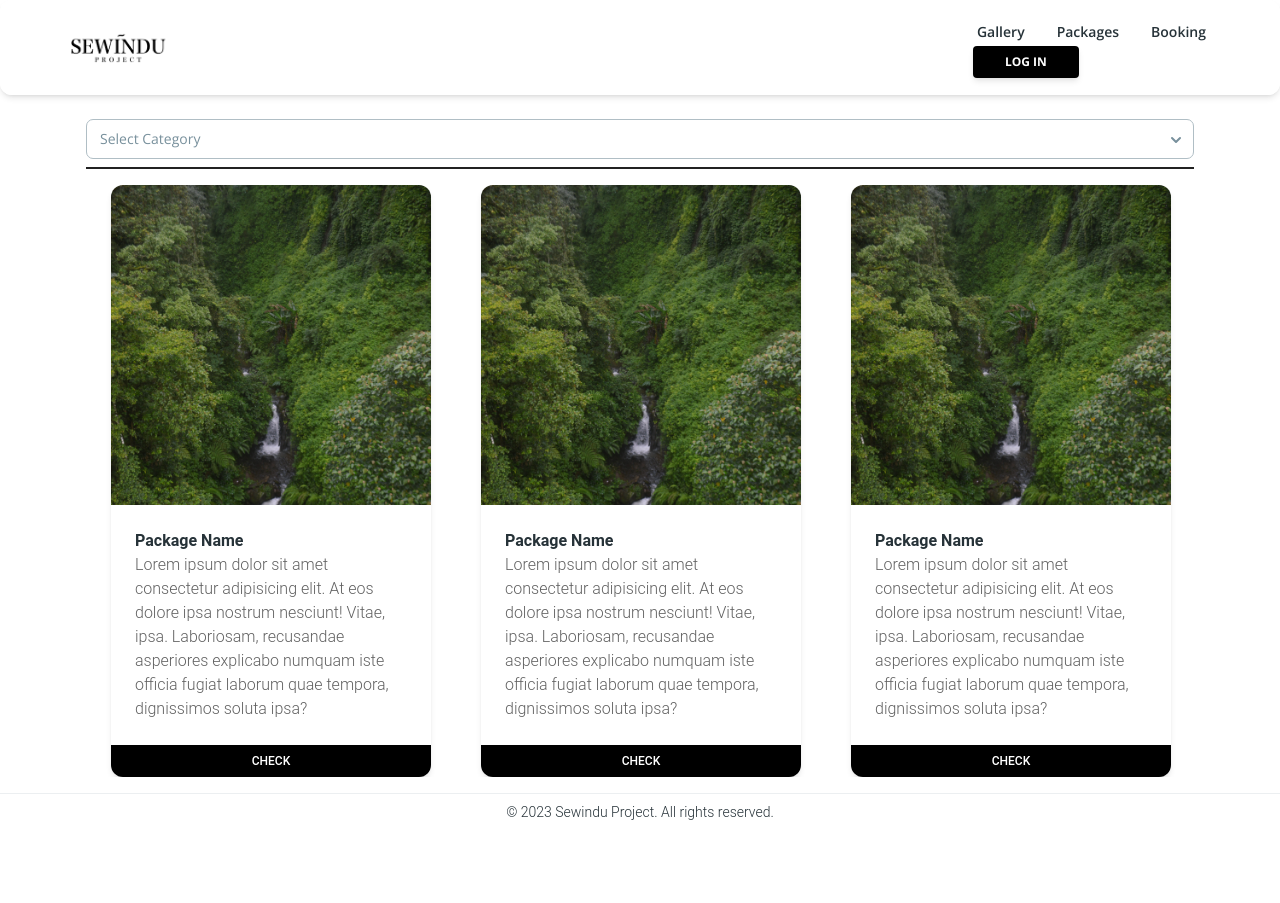
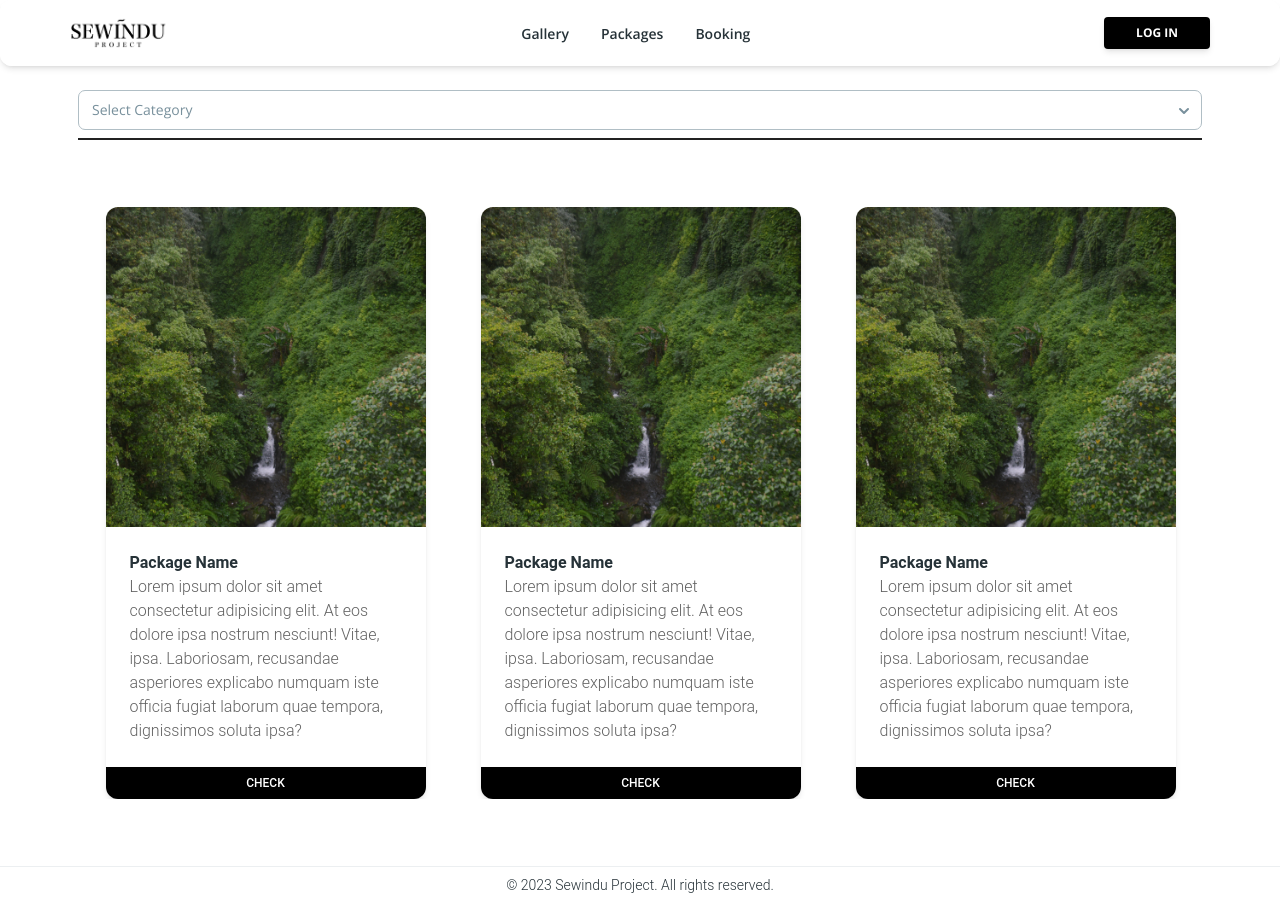
Before and after one commit to khafidf/sewinduproject.id-react-app, a React (Vite) app: page /package in a window 1280 px wide. Before the commit the page ends 830 px from the top, so only its background shows below. Built offline with nearby package versions, Linux system fonts and the light colour scheme.

Commit message:
Package padding

```diff
--- a/src/components/Nav.jsx
+++ b/src/components/Nav.jsx
@@ -73,12 +73,9 @@ export const Nav = () => {
 						alt="sewinduproject.id"
 					/>
 				</a>
-				<div className="hidden lg:block">
-					{navList}
-
-					<div className="flex items-center gap-x-1">
-						{token ? <p>{user}</p> : <LoginModal openNav={openNav} />}
-					</div>
+				<div className="hidden lg:block">{navList}</div>
+				<div className="flex items-center hidden lg:block gap-x-1">
+					{token ? <p>{user}</p> : <LoginModal openNav={openNav} />}
 				</div>
 				<IconButton
 					variant="text"
--- a/src/pages/client/package/Section.jsx
+++ b/src/pages/client/package/Section.jsx
@@ -32,8 +32,8 @@ export const Section = () => {
 	];
 
 	return (
-		<div className="flex flex-col w-full gap-6 p-4 mx-auto lg:max-w-7xl">
-			<div className="flex flex-col gap-4">
+		<div className="flex flex-col w-full gap-6 px-2 py-4 mx-auto lg:max-w-7xl">
+			<div className="flex flex-col min-h-[calc(100vh-8rem)] lg:min-h-[768px] gap-4">
 				<div className="py-2 border-b-2 border-gray-900">
 					<Select
 						label="Select Category"
@@ -45,7 +45,7 @@ export const Section = () => {
 						<Option value="couple">Couple</Option>
 					</Select>
 				</div>
-				<div>
+				<div className="my-auto">
 					<Carousel content={cardPackages} />
 				</div>
 			</div>
```
